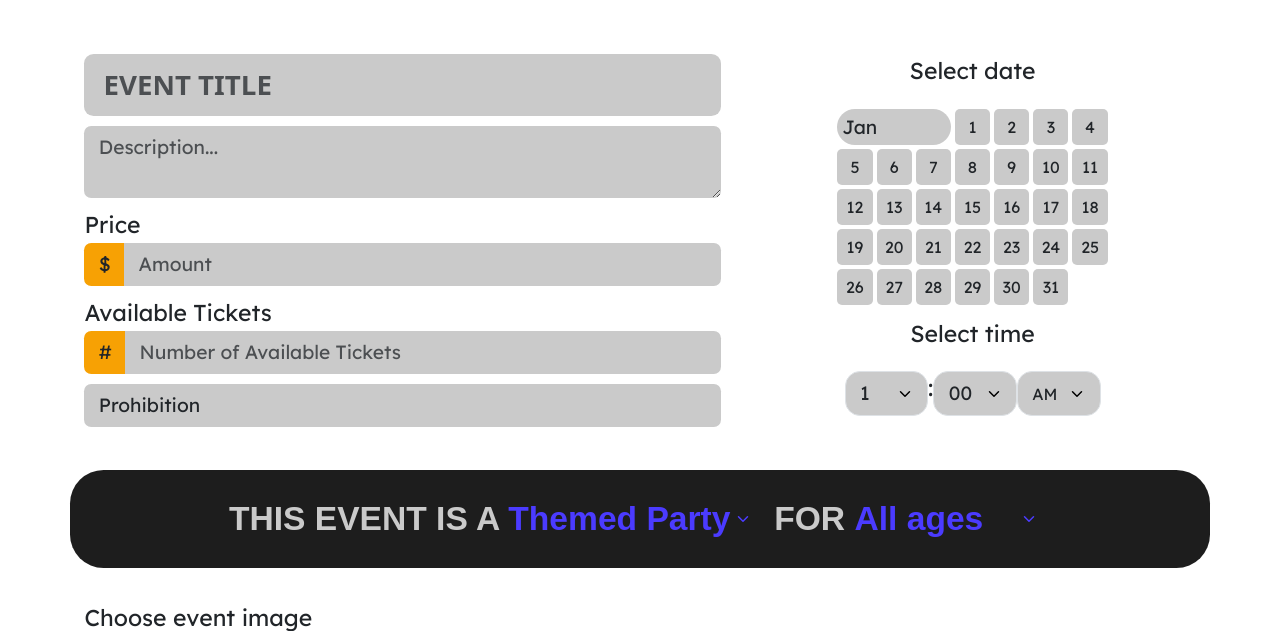
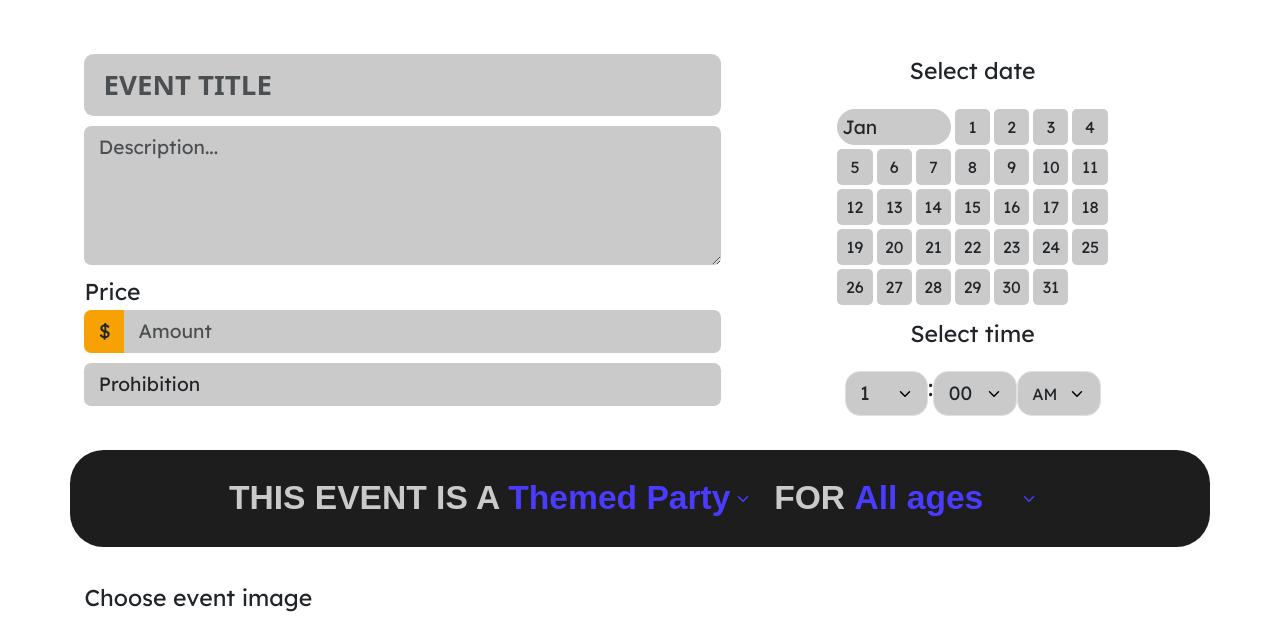
Before and after one commit to tydunc/IAB207-A3, a Flask app: page /events/create in a window 1280 px wide. Shown: the part 387-1018 px from the top of the page. Run offline with Flask 3, Linux system fonts and the light colour scheme; a user stored in the database is signed in; some libraries are stand-ins or nearby versions; some web fonts are replaced.

Commit message:
Revert "Added Tickets Available to database model and front-end pages"
This reverts commit 80bf86e6e3c8a1e2f78686cd3c354813bc3fea72.

```diff
--- a/website/events.py
+++ b/website/events.py
@@ -61,7 +61,6 @@ def create():
     image = db_file_path
     date = create.date.data
     month = create.month.data
-    tickets = create.tickets.data
     nightclub = create.nightclub.data
     event_type = create.event_type.data
     age_range = create.age_range.data
@@ -71,7 +70,7 @@ def create():
     time = create.hour.data + ':' + create.minute.data + create.ampm.data
     price = create.price.data
 
-    new_event = Events(title=title, desc=desc, image=image, date=date, month=month, tickets=tickets, nightclub=nightclub, event_type=event_type, age_range=age_range, user_id=user_id, time=time, price=price)
+    new_event = Events(title=title, desc=desc, image=image, date=date, month=month, nightclub=nightclub, event_type=event_type, age_range=age_range, user_id=user_id, time=time, price=price)
     db.session.add(new_event)
     db.session.commit()
 
@@ -107,7 +106,6 @@ def edit(id):
        event.desc = edit.desc.data
        event.date = edit.date.data
        event.month = edit.month.data
-       event.tickets = edit.tickets.data
        event.nightclub = edit.nightclub.data
        event.event_type = edit.event_type.data
        event.age_range = edit.age_range.data
--- a/website/forms.py
+++ b/website/forms.py
@@ -36,7 +36,6 @@ class CreateEventForm(FlaskForm):
     ])
     date = RadioField('Label', choices=range(1,32), validators=[InputRequired()])
     month = SelectField('Month', choices=[('Jan', 'Jan'), ('Feb', 'Feb'), ('Mar', 'Mar'), ('Apr', 'Apr'), ('May', 'May'), ('Jun', 'Jun'), ('Jul', 'Jul'), ('Aug', 'Aug'), ('Sep', 'Sep'), ('Oct', 'Oct'), ('Nov', 'Nov'), ('Dec', 'Dec')])
-    tickets = IntegerField("Tickets", validators=[InputRequired()])
     nightclub = SelectField("Nightclub", choices=[('Prohibition', 'Prohibition'), ('The MET', 'The MET'), ('Retros', 'Retros'), ('The Beat Megaclub', 'The Beat Megaclub')])
     event_type = SelectField("Event Type", choices=[('theme', 'Themed Party'), ('rave', 'Rave'), ('dj', 'DJ Set')])
     age_range = SelectField("Age range", choices=[('all', 'All ages'), ('un18', 'Under 18s'), ('ov18', 'Over 18s')])
--- a/website/templates/events/create.html
+++ b/website/templates/events/create.html
@@ -24,12 +24,6 @@
                         <div class="input-group">
                             <span class="input-group-text">$</span>
                             {{ form.price(class="form-control", placeholder="Amount", step="0.01") }}
-                        </div>
-                        <!--AVAILABLE TICKETS!-->
-                        <label for="event-tickets">Available Tickets</label>
-                        <div class="input-group">
-                            <span class="input-group-text">#</span>
-                            {{ form.tickets(class="form-control", placeholder="Number of Available Tickets", step="1") }}
                         </div>
                          {{ form.nightclub(class="form-control") }}
                     </div>
--- a/website/templates/events/event.html
+++ b/website/templates/events/event.html
@@ -24,7 +24,7 @@
         <div class="row row-spacing">
             <div class="col-lg-8 border-end">
                 <h3>{{event.title}}</h3>
-                <h6>Available Tickets: {{event.tickets}}</h6>
+                <h6>Limited availability</h6>
                 <p>{{event.desc}}<br><br></p>
             </div>
             <div class="col-lg-4">
```
Also changed, not shown: instance/event_booking.db.
